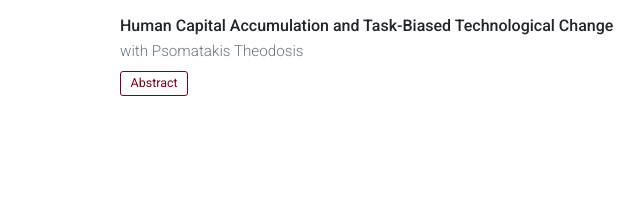
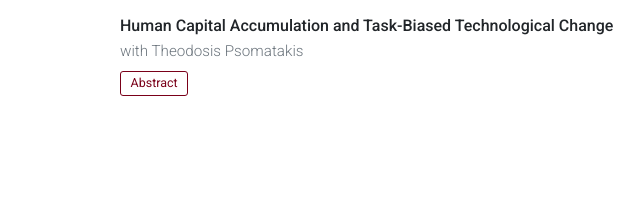
Before and after one commit to ManosKampourogiannis/manoskampourogiannis.github.io, a plain HTML site: page research/index.html in a window 1280 px wide. Shown: the part 409-609 px from the top of the page, 0-640 px from the left. Drawn offline with Linux system fonts and the light colour scheme.

Commit message:
Add files via upload

```diff
--- a/research/index.html
+++ b/research/index.html
@@ -65,7 +65,7 @@
 
       <div class="paper">
         <div class="paper-title">Human Capital Accumulation and Task-Biased Technological Change</div>
-        <div class="paper-meta">with Psomatakis Theodosis</div>
+        <div class="paper-meta">with Theodosis Psomatakis</div>
         <div class="paper-links">
           <details class="abstract">
             <summary class="btn">Abstract</summary>
```
